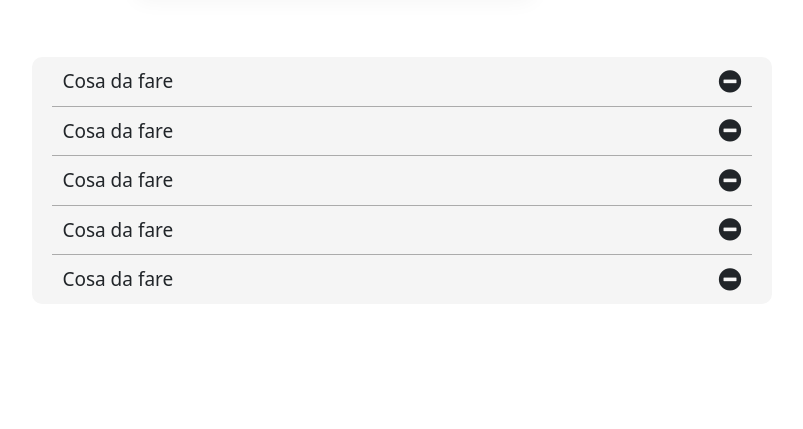
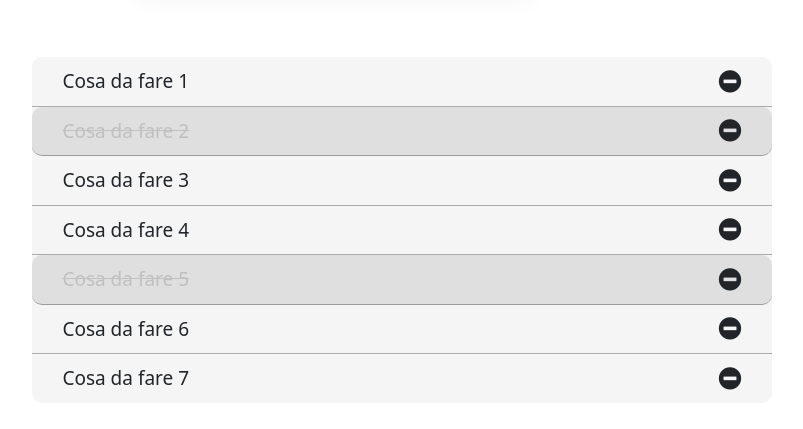
Before and after one commit to GinoGreen/vue-todolist, a plain HTML site: page MILESTONE 1/index.html in a window 1280 px wide. Shown: the part 161-590 px from the top of the page, without its empty margins (238-1041 px from the left). Drawn offline with nearby package versions, Linux system fonts and the light colour scheme.

Commit message:
milestone 1 completata

```diff
--- a/MILESTONE 1/css/style.css
+++ b/MILESTONE 1/css/style.css
@@ -39,7 +39,6 @@ section {
 .todo-list {
    width: 70%;
    min-width: 400px;
-   padding: 0 20px;
 
    border-radius: 10px;
 
@@ -52,7 +51,7 @@ ul {
    list-style: none;
 }
 ul li {
-   padding: 10px;
+   padding: 10px 30px;
 
    display: flex;
    justify-content: space-between;
@@ -77,3 +76,12 @@ li .fa-minus-circle {
 li .fa-minus-circle:hover {
    color: #e63232;
 }
+
+li.todo-done {
+   border-radius: 10px;
+   background-color: #dfdfdf;
+}
+p.todo-done {
+   color: silver;
+   text-decoration: line-through;
+}
--- a/MILESTONE 1/index.html
+++ b/MILESTONE 1/index.html
@@ -10,6 +10,8 @@
    <title>ToDo List Vue!</title>
 </head>
 <body>
+
+   <div id="app">
 
       <header>
          <div class="container d-flex justify-content-center">
@@ -29,25 +31,16 @@
             <section>
                <div class="todo-list">
                   <ul>
-                  <li>
-                     <p class="m-0">Cosa da fare</p>
+                     <li
+                        v-for="item in toDoList"
+                        :class="{'todo-done': (item.done)}"
+                        @click="item.done = !item.done"
+                     >
+                        <p
+                           class="m-0"
+                           :class="{'todo-done': (item.done)}"
+                        > {{ item.text }} </p>
                         <i class="fas fa-minus-circle"></i> <!-- icona per rimuovere -->
-                  </li>
-                  <li>
-                     <p class="m-0">Cosa da fare</p>
-                     <i class="fas fa-minus-circle"></i>
-                  </li>
-                  <li>
-                     <p class="m-0">Cosa da fare</p>
-                     <i class="fas fa-minus-circle"></i>
-                  </li>
-                  <li>
-                     <p class="m-0">Cosa da fare</p>
-                     <i class="fas fa-minus-circle"></i>
-                  </li>
-                  <li>
-                     <p class="m-0">Cosa da fare</p>
-                     <i class="fas fa-minus-circle"></i>
                      </li>
                   </ul>
                </div>
@@ -56,6 +49,9 @@
          </div>
       </main>
 
+   </div>
+
+
 
    <script src="https://cdn.jsdelivr.net/npm/vue@2/dist/vue.js"></script>
    <script src="js/script.js"></script>
--- a/MILESTONE 1/js/script.js
+++ b/MILESTONE 1/js/script.js
@@ -0,0 +1,45 @@
+const app = new Vue({
+   el: '#app',
+
+   data: {
+      toDoList: [
+         {
+            text: 'Cosa da fare 1',
+            done: false,
+         },
+         {
+            text: 'Cosa da fare 2',
+            done: true,
+         },
+         {
+            text: 'Cosa da fare 3',
+            done: false,
+         },
+         {
+            text: 'Cosa da fare 4',
+            done: false,
+         },
+         {
+            text: 'Cosa da fare 5',
+            done: true,
+         },
+         {
+            text: 'Cosa da fare 6',
+            done: false,
+         },
+         {
+            text: 'Cosa da fare 7',
+            done: false,
+         }
+      ]
+   },
+
+   mounted() {
+
+   },
+
+   methods: {
+
+   }
+
+});
```
Lines whose indentation alone changed are shown as unchanged.
